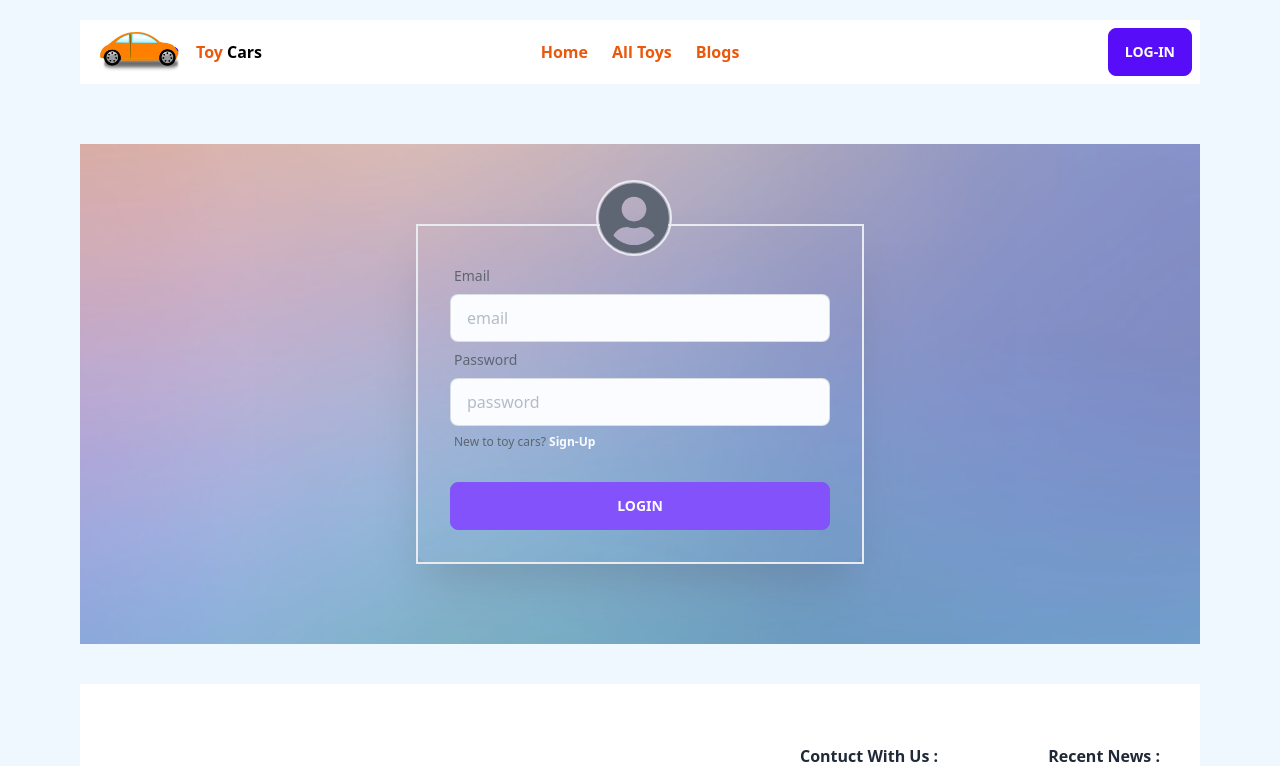
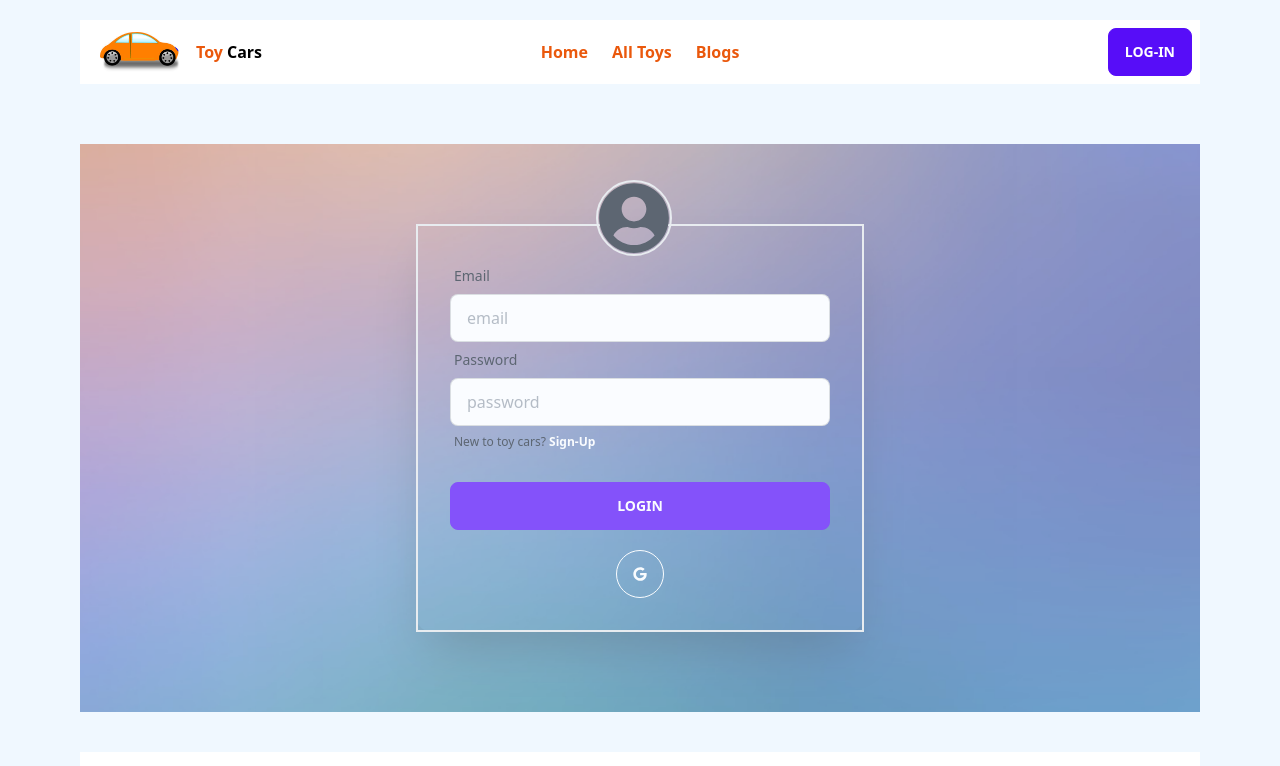
Before and after one commit to muhammadali246397/toy-cars-clinet, a React (Vite) app: page /login in a window 1280 px wide. Shown: the top 766 px of the page. Built offline with nearby package versions, Linux system fonts and the light colour scheme; no server answers.

Commit message:
complete this website

```diff
--- a/src/Components/Pages/ErrorPage/Error.jsx
+++ b/src/Components/Pages/ErrorPage/Error.jsx
@@ -1,5 +1,5 @@
 import React from 'react';
-import { useRouteError } from 'react-router-dom';
+import { Link, useRouteError } from 'react-router-dom';
 import errorimg from '../../../assets/images/404/404-1.jpg'
 
 const Error = () => {
@@ -7,8 +7,9 @@ const Error = () => {
     return (
         <div>
             <div id="error-page">
-               <div className='w-3/4 mx-auto'>
+               <div className='w-3/4 mx-auto relative'>
                <img src={errorimg} alt="" />
+               <Link to='/'><button className='absolute top-5 left-2 btn btn-outline'>Back to home</button></Link>
                </div>
                 <p>
                     <i>{error.statusText || error.message}</i>
--- a/src/Components/Pages/Home/Category/Category.jsx
+++ b/src/Components/Pages/Home/Category/Category.jsx
@@ -40,7 +40,7 @@ const Category = () => {
 
                         <TabPanel>
                             <AOSComponent>
-                                <div style={{ justifyContent: 'space-evenly' }} className='flex mt-10'>
+                                <div style={{ justifyContent: 'space-evenly' }} className='md:flex mt-10'>
 
                                     {
                                         cars?.map((car,ind) =>  <div key={ind} className="card w-96 bg-base-100 shadow-xl">
--- a/src/Components/Pages/Login/Login.jsx
+++ b/src/Components/Pages/Login/Login.jsx
@@ -1,6 +1,6 @@
 import React, { useContext, useState } from 'react';
 import background from '../../../assets/images/login/login.jpg'
-import { FaUserCircle } from "react-icons/fa";
+import { FaGoogle, FaUserCircle } from "react-icons/fa";
 import { Link, Navigate, useLocation, useNavigate } from 'react-router-dom';
 import { AuthContext } from '../../AuthProvider/AuthProvider';
 import Swal from 'sweetalert2';
@@ -76,6 +76,9 @@ const Login = () => {
                         <div className="form-control mt-6">
                             <input type="submit" value='Login' className='btn btn-primary' />
                         </div>
+                        <div className="text-center">
+                        <button onClick={googlesignin} className='btn btn-circle btn-outline text-white mt-5 border-white'><FaGoogle></FaGoogle></button>
+                        </div>
                     </form>
 
                 </div>
```
